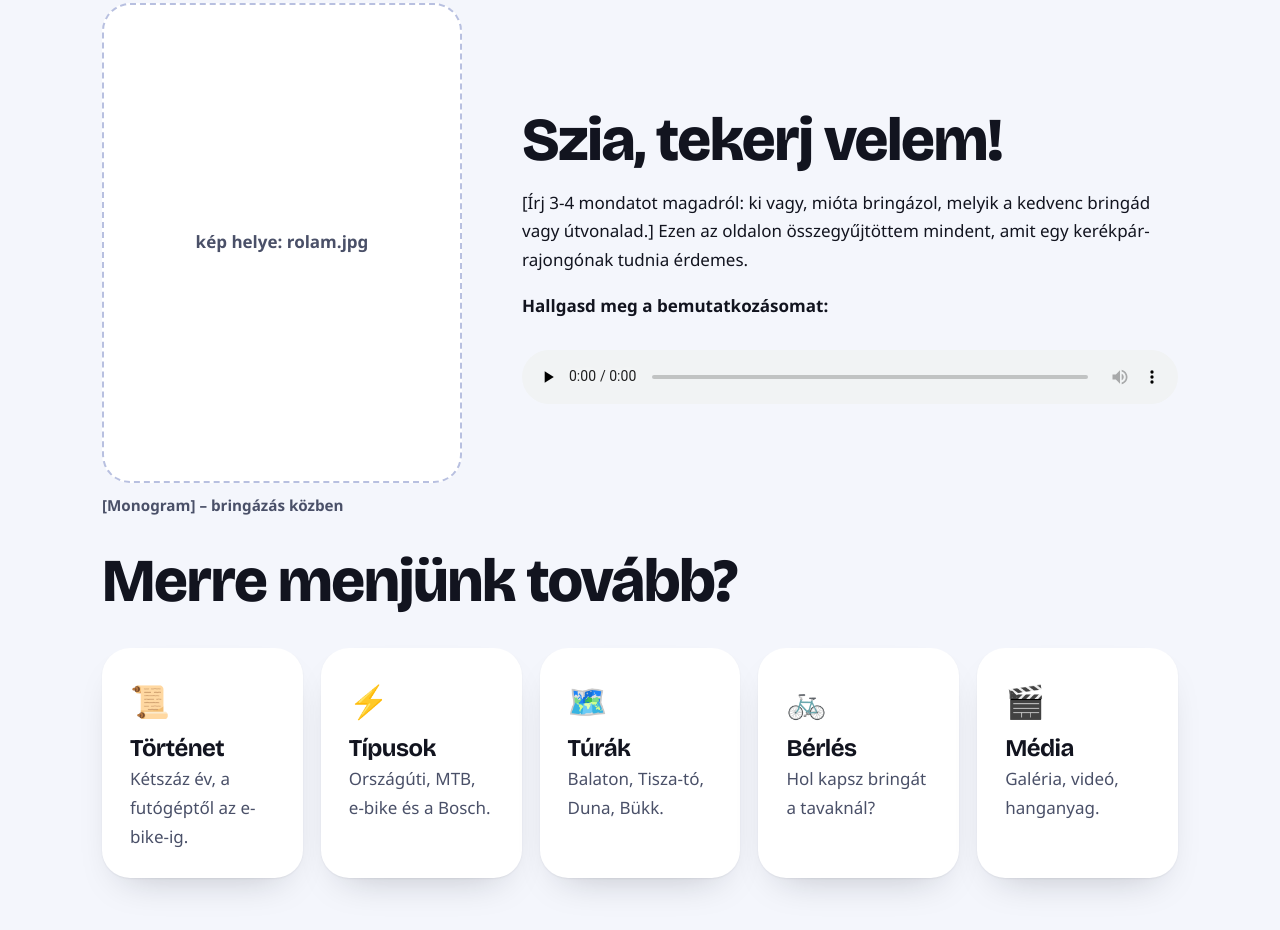
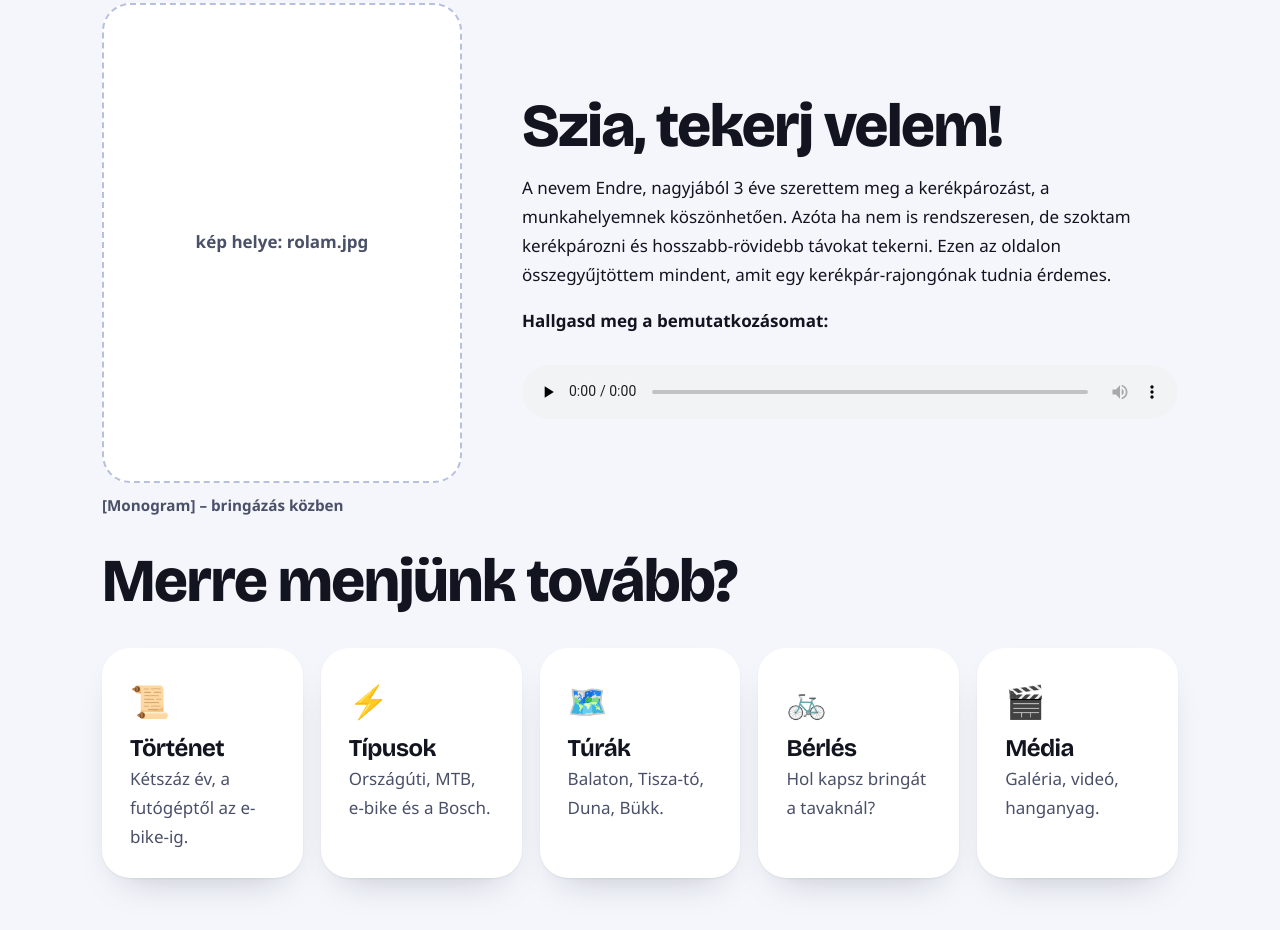
Before and after one commit to endikenagy-oss/bringa-oldal, a plain HTML site: page index.html in a window 1280 px wide. Shown: the part 3461-4391 px from the top of the page. Drawn offline with nearby package versions, Linux system fonts and the light colour scheme.

Commit message:
Update personal introduction in index.html

```diff
--- a/index.html
+++ b/index.html
@@ -32,7 +32,7 @@
 </header><main><section style="padding-top:60px"><div class="wrap"><div class="about">
 <figure><div class="ph portrait">kép helye: rolam.jpg<img src="rolam.jpg" alt="Rólam bringázás közben" onerror="this.remove()"></div><figcaption>[Monogram] – bringázás közben</figcaption></figure>
 <div><div class="sec-head" style="margin-bottom:12px"><h2>Szia, tekerj velem!</h2><svg class="squiggle" viewBox="0 0 150 14" aria-hidden="true"><path d="M2 7q9-9 18 0t18 0 18 0 18 0 18 0 18 0 18 0 18 0" fill="none" stroke="#ff5a5f" stroke-width="4" stroke-linecap="round"/></svg></div>
-<p>[Írj 3-4 mondatot magadról: ki vagy, mióta bringázol, melyik a kedvenc bringád vagy útvonalad.] Ezen az oldalon összegyűjtöttem mindent, amit egy kerékpár-rajongónak tudnia érdemes.</p>
+<p>A nevem Endre, nagyjából 3 éve szerettem meg a kerékpározást, a munkahelyemnek köszönhetően. Azóta ha nem is rendszeresen, de szoktam kerékpározni és hosszabb-rövidebb távokat tekerni. Ezen az oldalon összegyűjtöttem mindent, amit egy kerékpár-rajongónak tudnia érdemes.</p>
 <p><b>Hallgasd meg a bemutatkozásomat:</b></p><audio controls preload="none" src="audio/podcast.mp3">A böngésződ nem támogatja a hanganyagot.</audio></div></div></div></section>
 <section style="padding-top:30px"><div class="wrap"><div class="sec-head"><h2>Merre menjünk tovább?</h2></div><div class="nextgrid">
 <a href="tortenet.html"><div class="card"><span style="font-size:2rem">📜</span><h3>Történet</h3><p>Kétszáz év, a futógéptől az e-bike-ig.</p></div></a>
```
